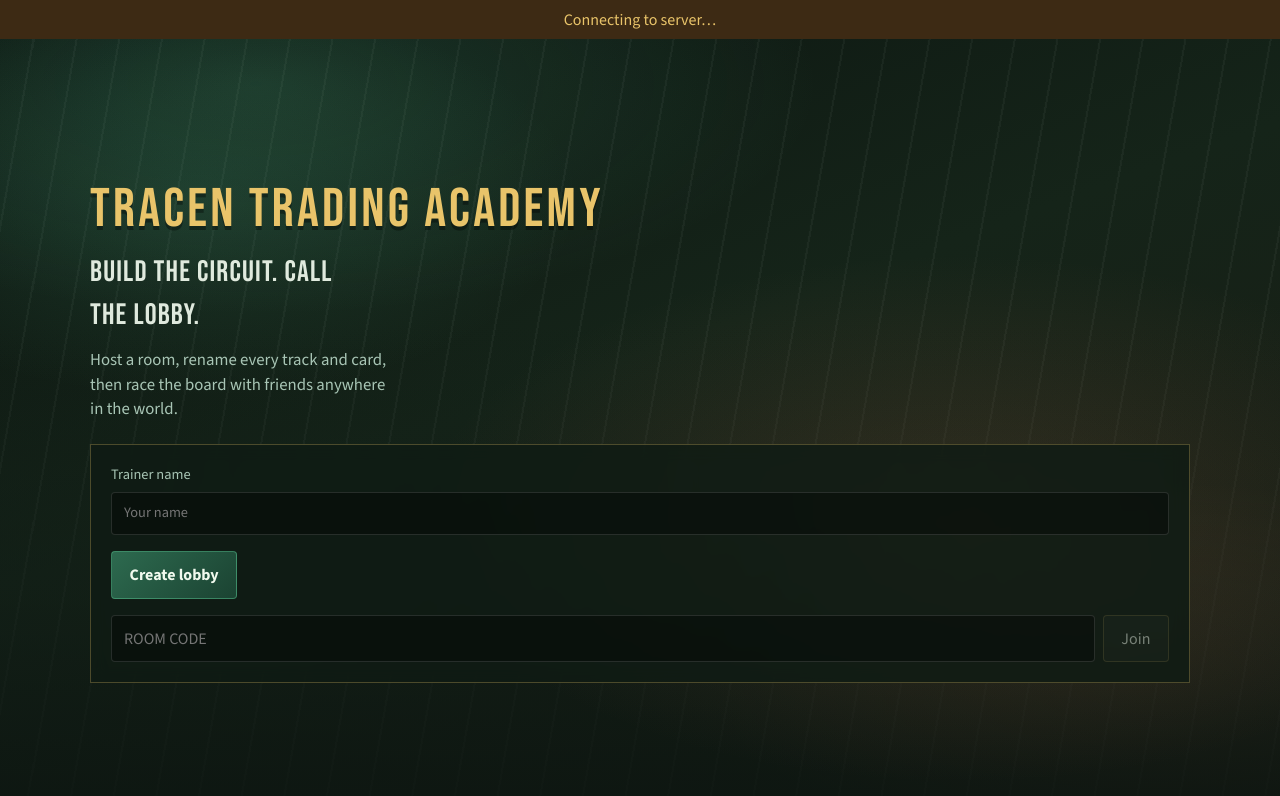
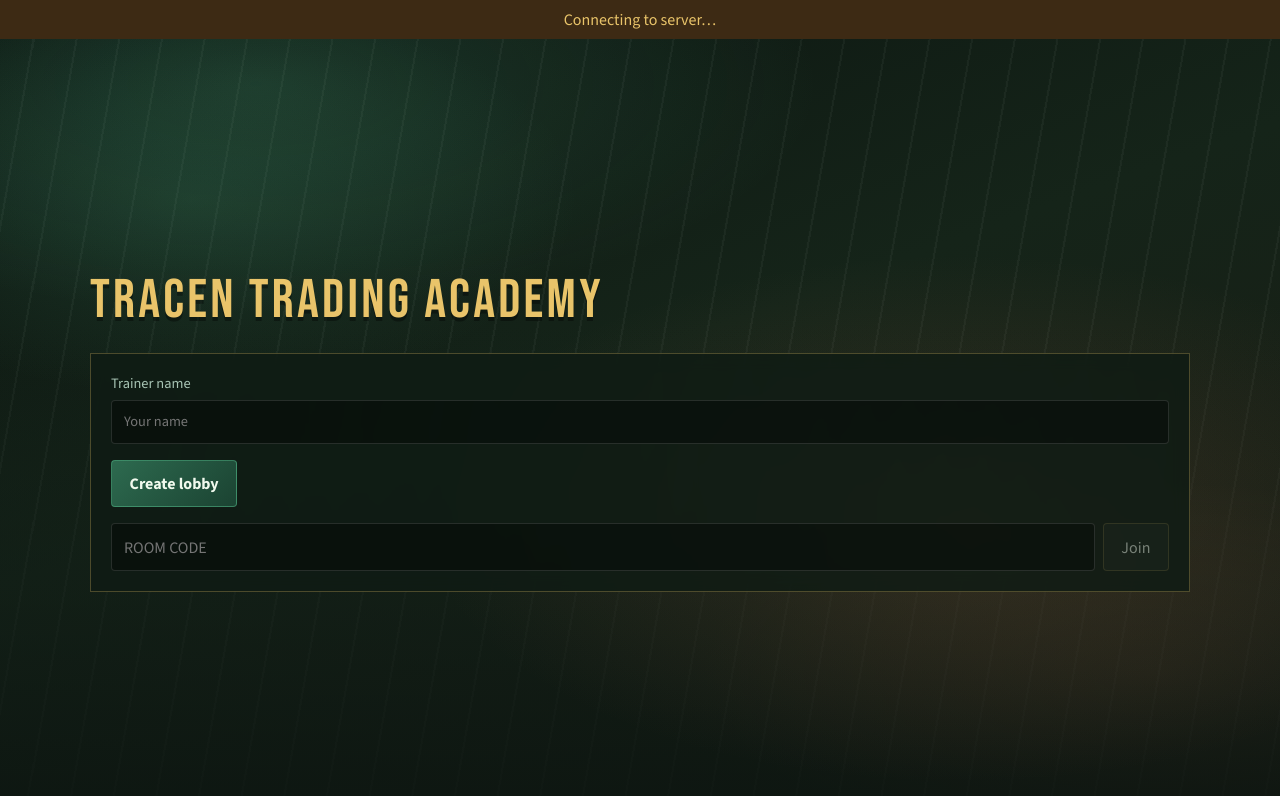
Before and after one commit to DannyNavi/tracentradingacademy, a React (Vite) app: page / in a window 1280 px wide. Shown: the top 796 px of the page. Built offline with nearby package versions, Linux system fonts and the light colour scheme; no server answers.

Commit message:
Remove home headline and lede under the brand
Keep only Tracen Trading Academy on the landing hero.

```diff
--- a/src/App.css
+++ b/src/App.css
@@ -192,25 +192,7 @@ button {
 
 .home-hero {
   position: relative;
-  max-width: min(100%, 36rem);
-}
-
-.home-hero h1 {
-  font-family: var(--font-display);
-  font-size: clamp(1.35rem, 3.5vw, 1.85rem);
-  font-weight: 400;
-  letter-spacing: 0.04em;
-  margin: 0.85rem 0 0.65rem;
-  max-width: 22ch;
-  color: var(--ink);
-  opacity: 0.92;
-}
-
-.lede {
-  max-width: 36ch;
-  color: var(--muted);
-  font-size: 1.05rem;
-  margin: 0;
+  max-width: 100%;
 }
 
 .home-panel {
--- a/src/screens/HomeScreen.tsx
+++ b/src/screens/HomeScreen.tsx
@@ -49,11 +49,6 @@ export function HomeScreen({ onJoined }: Props) {
       <div className="home-atmosphere" aria-hidden />
       <header className="home-hero">
         <p className="brand">Tracen Trading Academy</p>
-        <h1>Build the circuit. Call the lobby.</h1>
-        <p className="lede">
-          Host a room, rename every track and card, then race the board with friends
-          anywhere in the world.
-        </p>
       </header>
 
       <form
```
